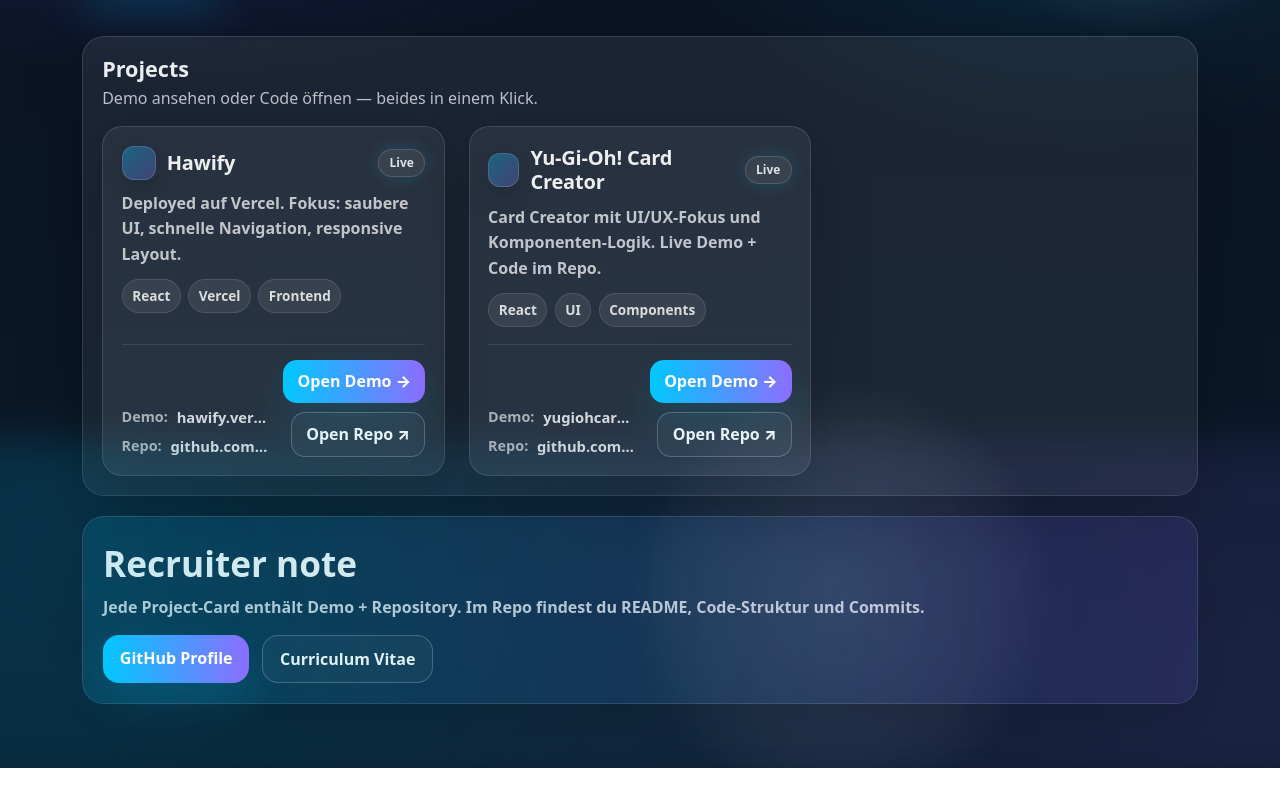
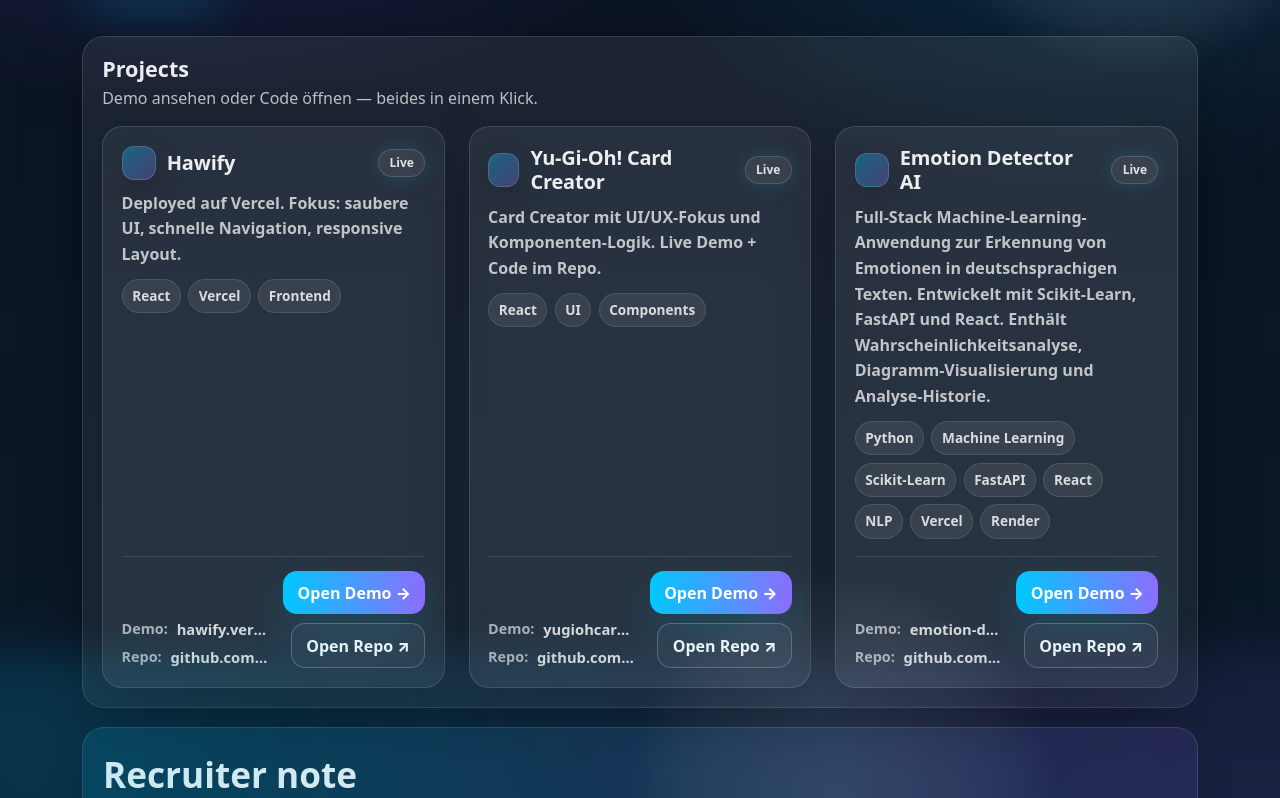
Before and after one commit to samirschabel-25/personal-website-samir, a React (Vite) app: page /projects in a window 1280 px wide. Shown: the part 482-1280 px from the top of the page. Before the commit the page ends 1250 px from the top, so only its background shows below. Built offline with nearby package versions, Linux system fonts and the light colour scheme.

Commit message:
added new AI Projekt

```diff
--- a/src/pages/Projects/Projects.jsx
+++ b/src/pages/Projects/Projects.jsx
@@ -26,6 +26,23 @@
     status: "Live",
     desc: "Card Creator mit UI/UX-Fokus und Komponenten-Logik. Live Demo + Code im Repo.",
     stack: ["React", "UI", "Components"],
+  },
+  {
+    title: "Emotion Detector AI",
+    liveUrl: "https://emotion-detector-7sqn.vercel.app",
+    repoUrl: "https://github.com/samirschabel-25/emotion-detector",
+    status: "Live",
+    desc: "Full-Stack Machine-Learning-Anwendung zur Erkennung von Emotionen in deutschsprachigen Texten. Entwickelt mit Scikit-Learn, FastAPI und React. Enthält Wahrscheinlichkeitsanalyse, Diagramm-Visualisierung und Analyse-Historie.",
+    stack: [
+      "Python",
+      "Machine Learning",
+      "Scikit-Learn",
+      "FastAPI",
+      "React",
+      "NLP",
+      "Vercel",
+      "Render",
+    ],
   },
 ];
 
```
